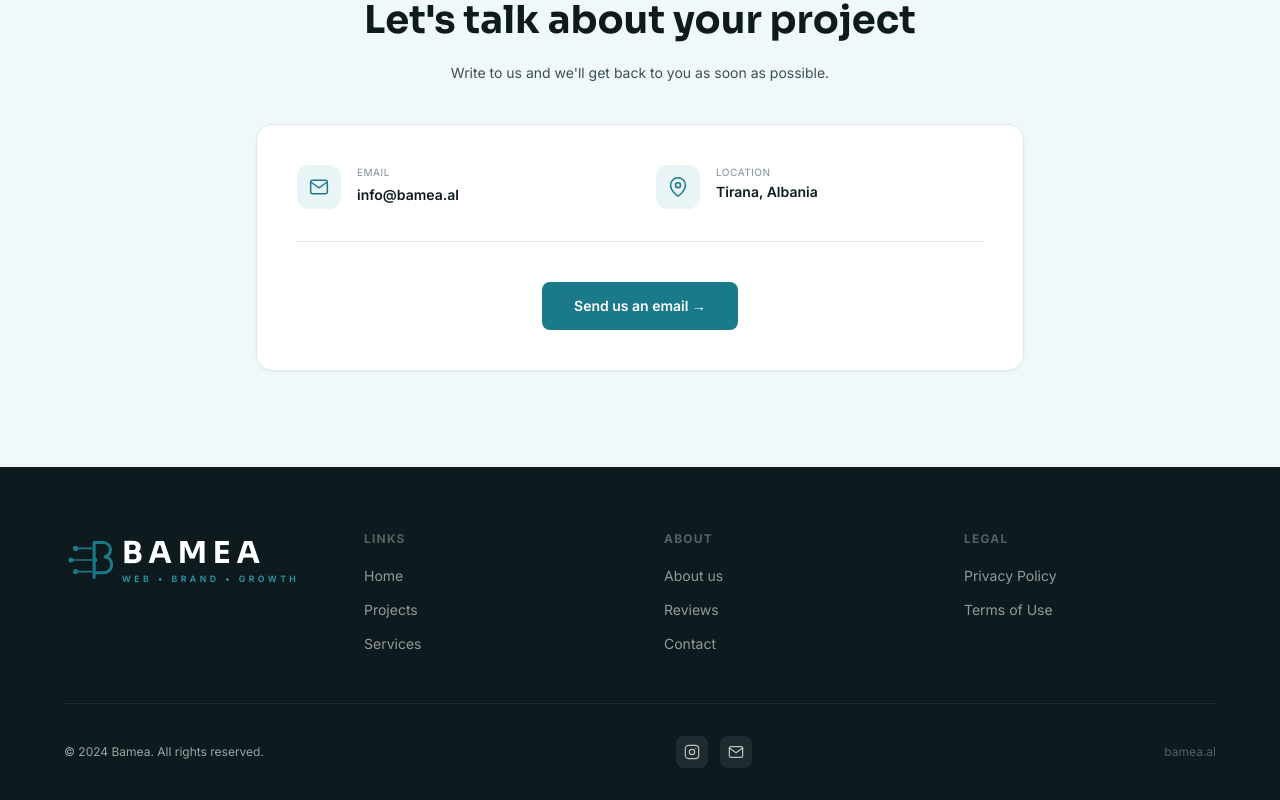
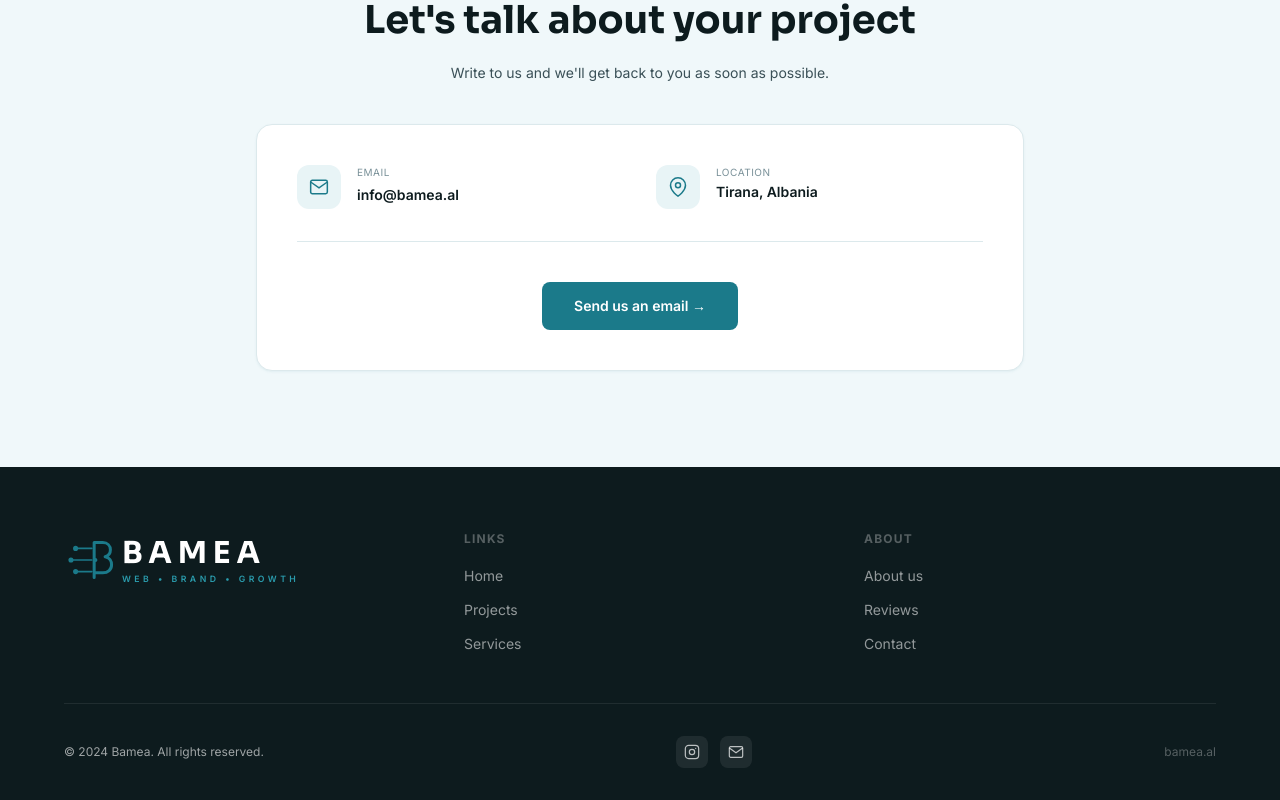
Before and after one commit to auroradimni/bamea-al, a Next.js app: page / in a window 1280 px wide. Shown: the part 4775-5575 px from the top of the page. Built offline with nearby package versions, Linux system fonts and the light colour scheme.

Commit message:
Remove unused Legal links from footer.

```diff
--- a/components/Footer.tsx
+++ b/components/Footer.tsx
@@ -14,7 +14,7 @@ export default function Footer() {
   const { t } = useLang();
   return (
     <footer className="bg-[var(--dark,#0D1B1E)] text-white/60 pt-16 pb-8 px-6 md:px-[5vw]">
-      <div className="grid grid-cols-2 md:grid-cols-4 gap-12 pb-12 border-b border-white/8">
+      <div className="grid grid-cols-2 md:grid-cols-3 gap-12 pb-12 border-b border-white/8">
         <div className="col-span-2 md:col-span-1">
           <a href="/" className="inline-block mb-4 no-underline">
             <Logo variant="dark" showTagline className="h-[58px] w-auto" />
@@ -46,18 +46,6 @@ export default function Footer() {
             ))}
           </ul>
         </div>
-
-        <div>
-          <h4 className="text-white/30 text-xs font-bold uppercase tracking-widest mb-4">{t("LIGJORE", "LEGAL")}</h4>
-          <ul className="space-y-2.5">
-            {[
-              { sq:"Politika e privatësisë", en:"Privacy Policy" },
-              { sq:"Kushtet e përdorimit", en:"Terms of Use" },
-            ].map(l => (
-              <li key={l.sq}><a href="#" className="text-white/55 text-sm hover:text-white transition-colors no-underline">{t(l.sq,l.en)}</a></li>
-            ))}
-          </ul>
-        </div>
       </div>
 
       <div className="flex flex-wrap items-center justify-between gap-4 pt-8 text-xs">
```
